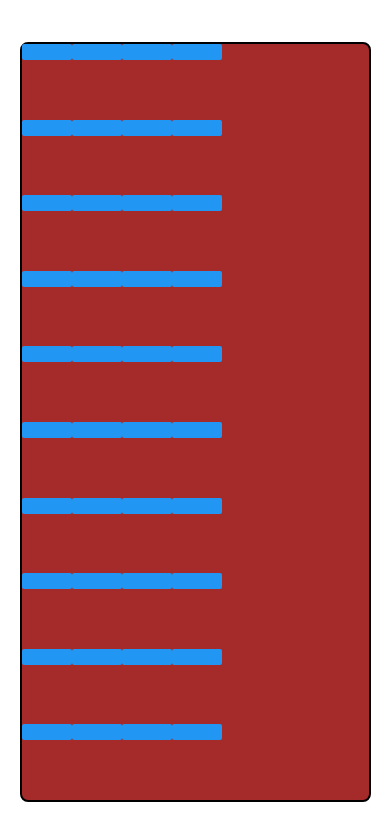
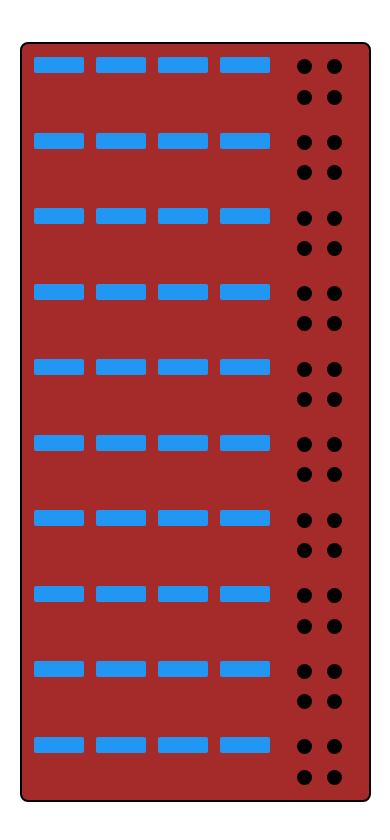
Before and after one commit to freddyh/mastermind-react-native, a React Native app: screen / in a window 390 px wide. Shown: the top 840 px of the page. Built offline with nearby package versions, Linux system fonts and the light colour scheme.

Commit message:
refactored results

```diff
--- a/components/Board.tsx
+++ b/components/Board.tsx
@@ -2,7 +2,6 @@ import React, { Component } from 'react';
 import { StyleSheet, View } from 'react-native';
 import ColorButton from './ColorButton';
 import ResultsContainer from './ResultsContainer';
-// import ColorButtonModel from '../colorButtonModel';
 
 const style = StyleSheet.create({
   container: {
@@ -13,6 +12,9 @@ const style = StyleSheet.create({
     borderRadius: 8,
   },
   row: {
+    alignItems: 'center',
+    alignContent: 'center',
+    justifyContent: 'space-evenly',
     flex: 1,
     flexDirection: 'row',
   }
@@ -36,8 +38,6 @@ export default class Board extends Component<MyProps, MyState> {
   }
 
   render() {
-    const colors = this.props.game.colorManager.colors;
-
     const count = 10;
     let i = 0;
     const rows = [];
@@ -54,12 +54,15 @@ export default class Board extends Component<MyProps, MyState> {
       const row = (
         <View key={i} style={style.row}>
           {buttons}
+          <ResultsContainer results={['match', '', '', '']}>
+          </ResultsContainer>
         </View>
       );
       rows.push(row);
       i++;
     }
 
+    // const colors = this.props.game.colorManager.colors;
     // const immutableColors: any[] = colors.map((color: any) => {
     //   return { color: color, mutable: false };
     // });
--- a/components/ResultsContainer.tsx
+++ b/components/ResultsContainer.tsx
@@ -5,12 +5,9 @@ const style = StyleSheet.create({
   container: {
     flex: 1,
     flexDirection: 'column',
-    maxWidth: 60,
-    width: '50%',
+    maxWidth: 15 * 5,
+    width: 15 * 5,
     height: '80%',
-    borderColor: 'black',
-    borderWidth: 2
-    // backgroundColor: 'blue'
   },
   row: {
     width: '100%',
@@ -18,12 +15,15 @@ const style = StyleSheet.create({
     height: '50%',
     flex: 1,
     flexDirection: 'row',
-    // backgroundColor: 'red'
+    alignItems: 'center',
+    alignContent: 'center',
+    justifyContent: 'space-evenly',
+
   },
   result: {
     borderRadius: 25,
-    width: 20,
-    height: 20,
+    width: 15,
+    height: 15,
     backgroundColor: 'black'
   }
 });
@@ -41,21 +41,29 @@ class ResultsContainer extends Component<Props> {
   }
 
   render() {
-    let first = this.results.slice(0, 2);
-    let second = this.results.slice(2, 4);
+    let first = this.results.slice(0, 2).map((result, index) => {
+      return (
+        <View
+          key={index}
+          style={style.result}
+          backgroundColor={result === 'match' ? 'black' : 'white'}>
+        </View>);
+    });
+    let second = this.results.slice(2, 4).map((result, index) => {
+      return (
+        <View
+          key={index}
+          style={style.result}
+          backgroundColor={result === 'match' ? 'black' : 'white'}>
+        </View>);
+    });
     return (
       <View style={style.container}>
         <View style={style.row}>
-          {first.map((result, index) => {
-            return (<View key={index} style={style.result} backgroundColor={result === 'match' ? 'black' : 'white'}>
-            </View>);
-          })}
+          {first}
         </View>
         <View style={style.row}>
-          {second.map((result, index) => {
-            return (<View key={index} style={style.result} backgroundColor={result === 'match' ? 'black' : 'white'}>
-            </View>);
-          })}
+          {second}
         </View>
       </View>
     )
```
